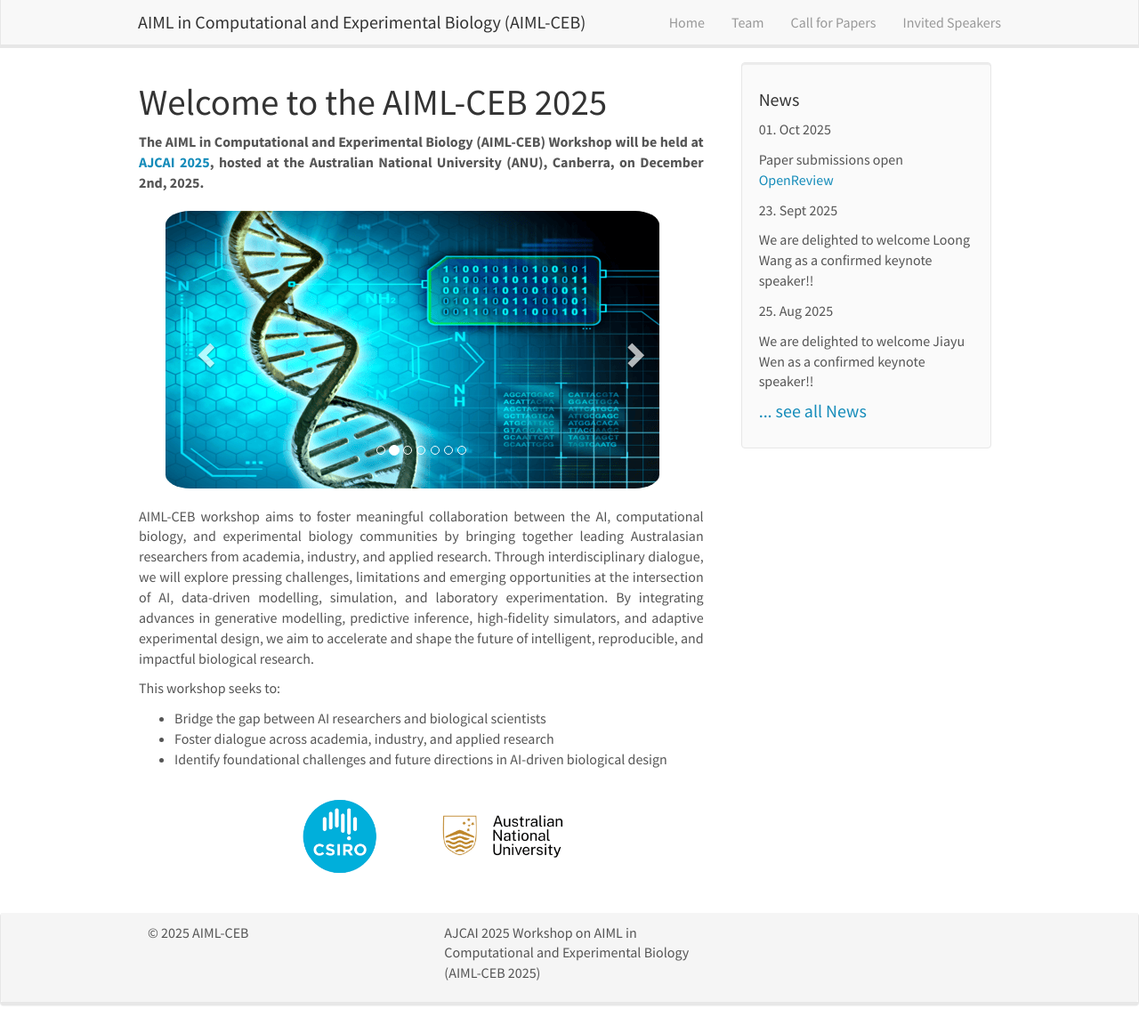
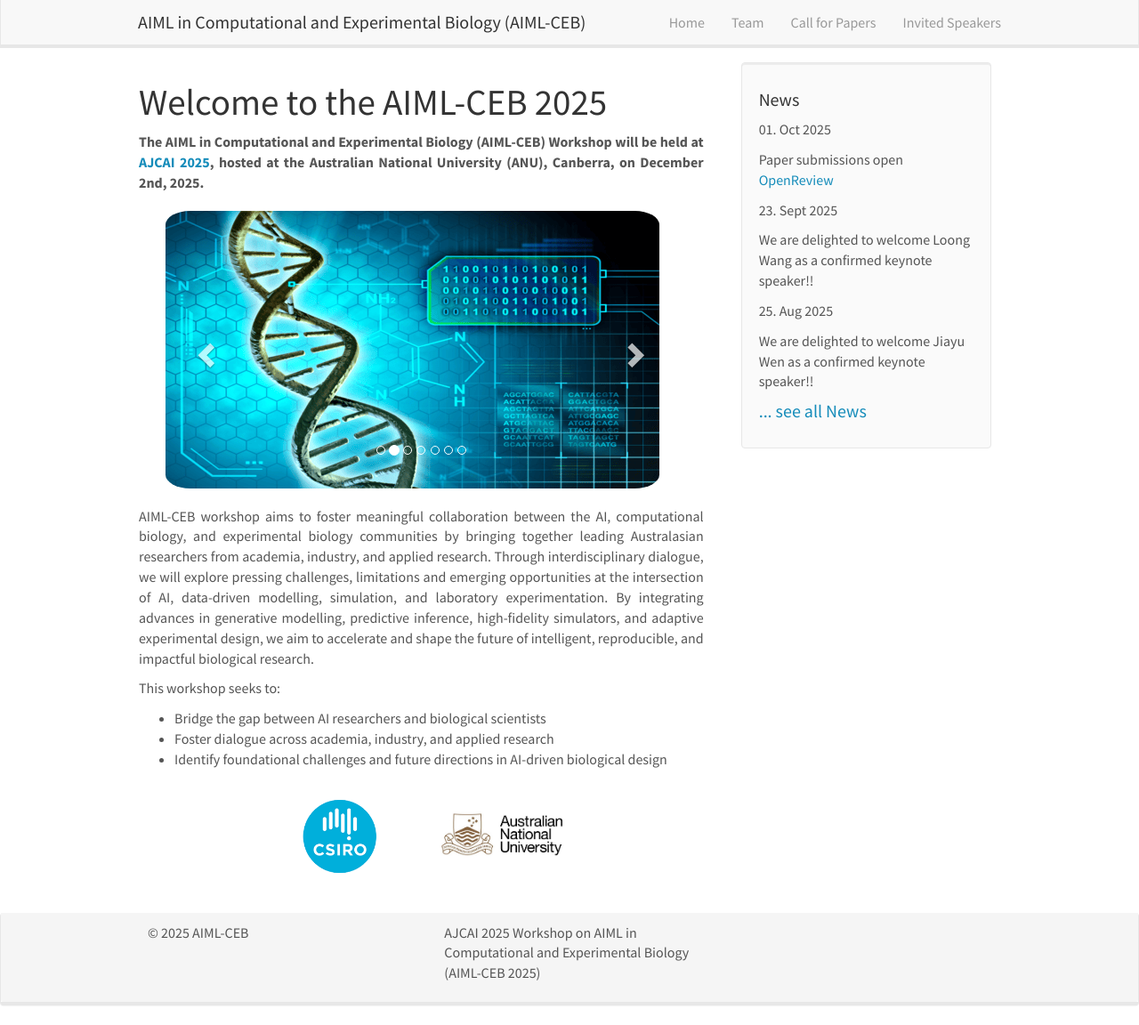
Before and after one commit to aiml-ceb/aiml-ceb.github.io, a Jekyll site: the page built from _pages/home.md, in a window 1280 px wide and 1152 px high. Shown: the whole window at 89% size. Built offline with Jekyll 4.4.1, drawn with Linux system fonts in a browser that asks for light colours; nearby versions of some CDN libraries.

Commit message:
init_commit_v19

```diff
--- a/_pages/home.md
+++ b/_pages/home.md
@@ -57,5 +57,5 @@
 
 <figure class="fifth" style="display: flex; justify-content: center; gap: 30px; align-items: center; margin: 20px 0;">
   <img src="{{ site.url }}{{ site.baseurl }}/images/logopic/csiro.png" style="width: 140px; height: auto; margin: 0 20px;">
-  <img src="{{ site.url }}{{ site.baseurl }}/images/logopic/ANU.png" style="width: 140px; height: auto; margin: 0 20px;">
+  <img src="{{ site.url }}{{ site.baseurl }}/images/logopic/ANU.jpeg" style="width: 140px; height: auto; margin: 0 20px;">
 </figure>
```
Also changed, not shown: images/logopic/ANU.jpeg (added), 1 other file.
